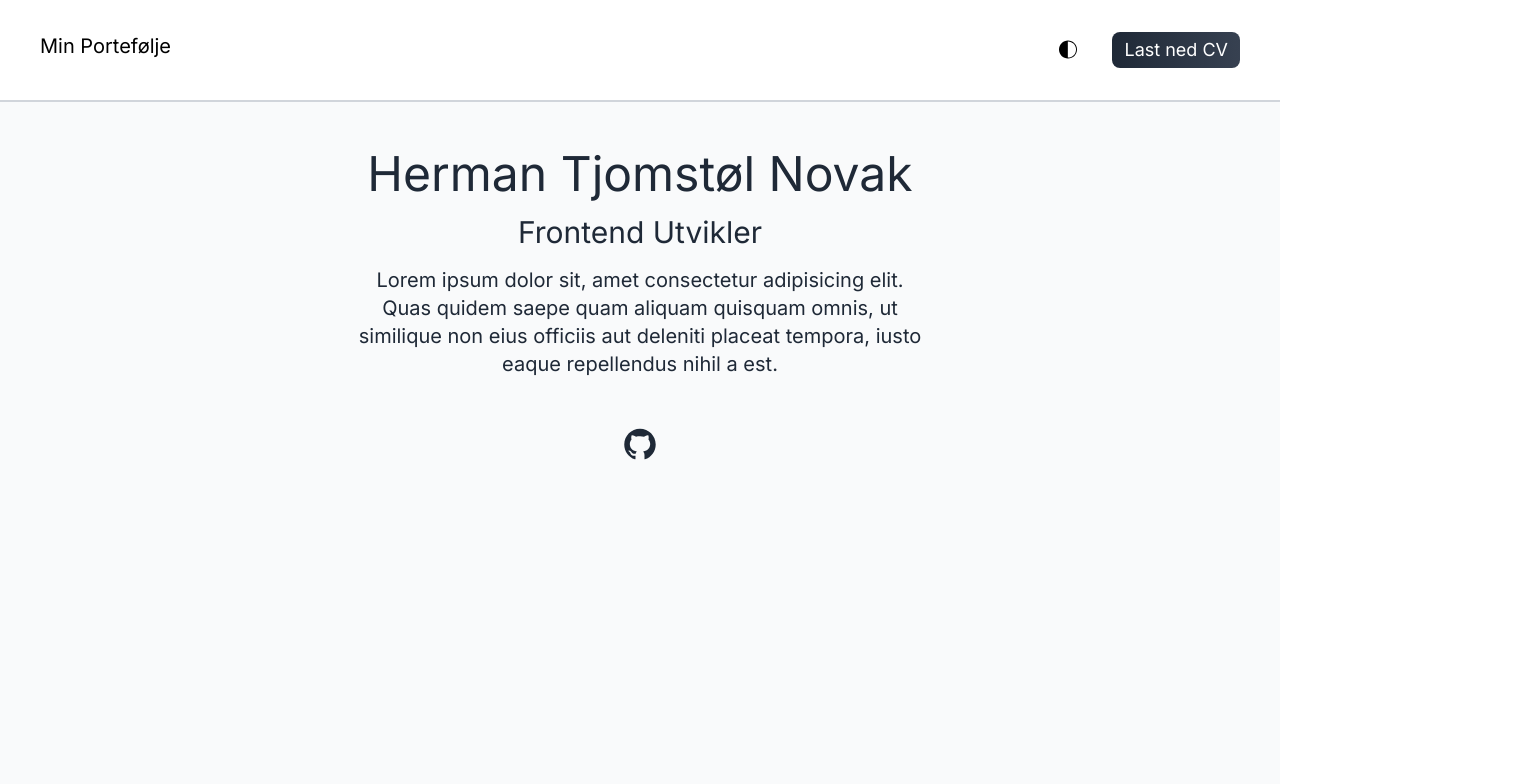
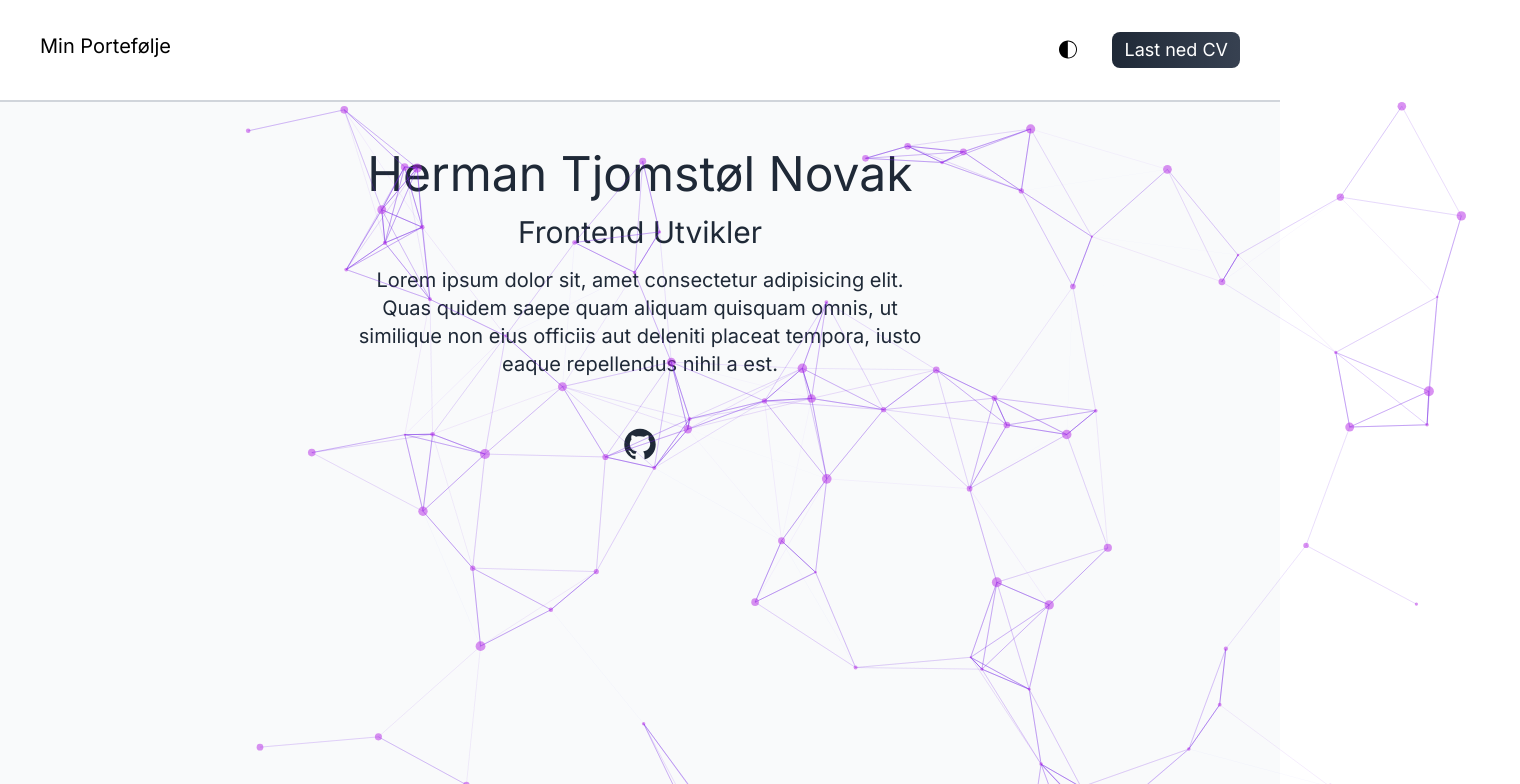
Before and after one commit to hernok/next-portfolio, a Next.js app: page / in a window 1280 px wide. Shown: the top 784 px of the page, 1520 px wide, since content can reach past the window. Built offline with nearby package versions, Linux system fonts and the light colour scheme.

Commit message:
added particles

```diff
--- a/package.json
+++ b/package.json
@@ -16,7 +16,11 @@
     "next-themes": "^0.2.1",
     "react": "^18",
     "react-dom": "^18",
-    "react-icons": "^4.12.0"
+    "react-icons": "^4.12.0",
+    "react-tsparticles": "^2.12.2",
+    "tsparticles": "^3.0.3",
+    "tsparticles-engine": "^2.12.0",
+    "tsparticles-slim": "^2.12.0"
   },
   "devDependencies": {
     "@types/node": "^20",
--- a/src/app/page.tsx
+++ b/src/app/page.tsx
@@ -1,5 +1,6 @@
 import AboutMe from "@/components/aboutMe/AboutMe";
 import Hero from "@/components/hero/Hero";
+import ParticleContainer from "@/components/particles/ParticleContainer";
 import ProjectCard from "@/components/projectCard/ProjectCard";
 import ToolCard from "@/components/toolCard/ToolCard";
 import { AiFillGithub } from "react-icons/ai";
@@ -9,6 +10,7 @@ export default function Home() {
     <div>
       <main className="bg-gray-50 px-3 md:px-20 lg:px-60 dark:bg-slate-800">
         <section className="min-h-screen">
+          <ParticleContainer />
           <Hero />
           <div className="text-gray-800 text-4xl flex justify-center gap 16 dark:text-gray-200">
             <AiFillGithub />
--- a/src/components/navbar/Navbar.tsx
+++ b/src/components/navbar/Navbar.tsx
@@ -24,7 +24,7 @@ const Navbar = () => {
         </li>
         <li>
           <button
-            className="text-sm md:text-lg text-white bg-gradient-to-r from-gray-800 to-gray-700 px-3 py-1 rounded-lg sm:ml-2 md:ml-8 cursor-pointer dark:text-slate-900 dark:from-slate-100 dark:to-slate-200"
+            className="text-sm md:text-lg dark:font-bold text-white bg-gradient-to-r from-gray-800 to-gray-700 px-3 py-1 rounded-lg sm:ml-2 md:ml-8 cursor-pointer dark:text-slate-900 dark:from-slate-100 dark:to-slate-200"
             onClick={handleDownload}
           >
             Last ned CV
--- /dev/null
+++ b/src/components/particles/ParticleContainer.tsx
@@ -0,0 +1,103 @@
+"use client";
+import React, { useCallback } from "react";
+import { Engine, Container } from "tsparticles-engine";
+import Particles from "react-tsparticles";
+import { loadSlim } from "tsparticles-slim";
+import { useTheme } from "next-themes";
+
+const ParticleContainer = () => {
+  const { theme, resolvedTheme } = useTheme();
+
+  const particlesInit = useCallback(async (engine: Engine) => {
+    await loadSlim(engine);
+  }, []);
+
+  const particlesLoaded = useCallback(
+    async (container: Container | undefined) => {},
+    []
+  );
+
+  return (
+    <Particles
+      className="w-full h-full absolute translate-z-0"
+      id="tsparticles"
+      init={particlesInit}
+      loaded={particlesLoaded}
+      options={{
+        fullScreen: { enable: false },
+        background: {
+          color: {
+            value: "",
+          },
+        },
+        fpsLimit: 120,
+        interactivity: {
+          events: {
+            onclick: {
+              enable: false,
+              mode: "push",
+            },
+            onhover: {
+              enable: true,
+              mode: "repulse",
+            },
+            resize: true,
+          },
+          modes: {
+            push: {
+              quantity: 90,
+            },
+            repulse: {
+              distance: 200,
+              duration: 0.4,
+            },
+          },
+        },
+        particles: {
+          color: {
+            value: resolvedTheme === "dark" ? "#E68E2E" : "#B425E6",
+          },
+          links: {
+            color: resolvedTheme === "dark" ? "#F5D393" : "#7525E6",
+            distance: 150,
+            enable: true,
+            opacity: 0.5,
+            width: 1,
+          },
+          collisions: {
+            enable: true,
+          },
+          move: {
+            direction: "none",
+            enable: true,
+            outModes: {
+              default: "bounce",
+            },
+            random: false,
+            speed: 1,
+            straight: false,
+          },
+          number: {
+            density: {
+              enable: true,
+              area: 800,
+            },
+            value: 80,
+          },
+          opacity: {
+            value: 0.5,
+          },
+          shape: {
+            type: "circle",
+          },
+          size: {
+            value: { min: 1, max: 5 },
+          },
+        },
+        detectRetina: true,
+      }}
+    />
+  );
+};
+
+export default ParticleContainer;
```
Also changed, not shown: 1 other file (tests, documents, lock files or other folders).
